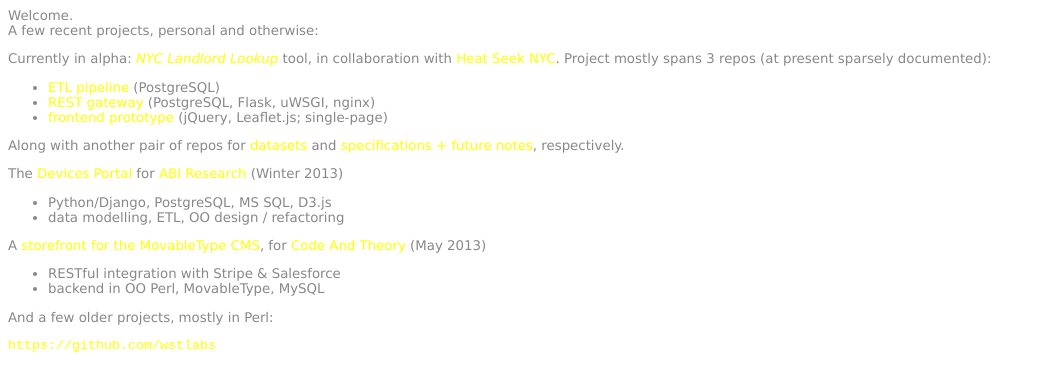
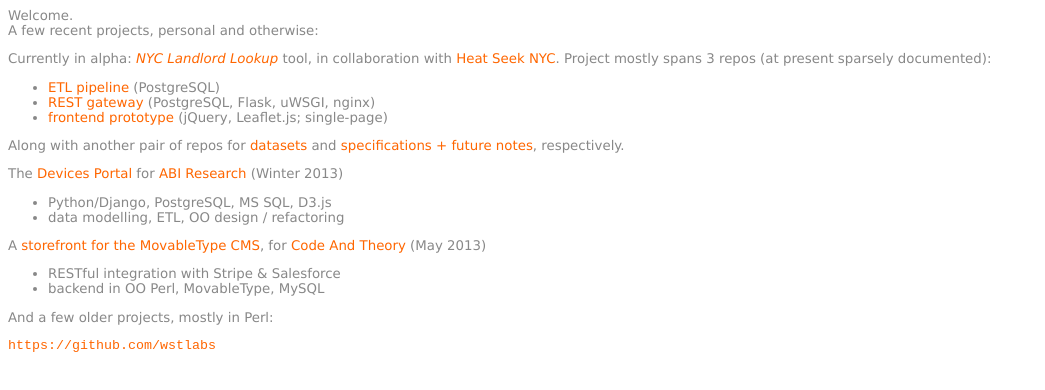
Before and after one commit to wstlabs/wstlabs.github.com, a plain HTML site: page index.html in a window 1280 px wide. Shown: the whole page, without its empty margins (0-1045 px from the left). Drawn offline with Linux system fonts and the light colour scheme.

Commit message:
color touchup

```diff
--- a/style.css
+++ b/style.css
@@ -1,4 +1,4 @@
 body { font-family:Verdana; font-size:10pt; color:#888; }
-a:link    { color:#ff0; text-decoration:none; }
+a:link    { color:#f60; text-decoration:none; }
 a:hover   { color:#f0f; text-decoration:none; }
 a:visited { color:#f00; text-decoration:none; }
```
